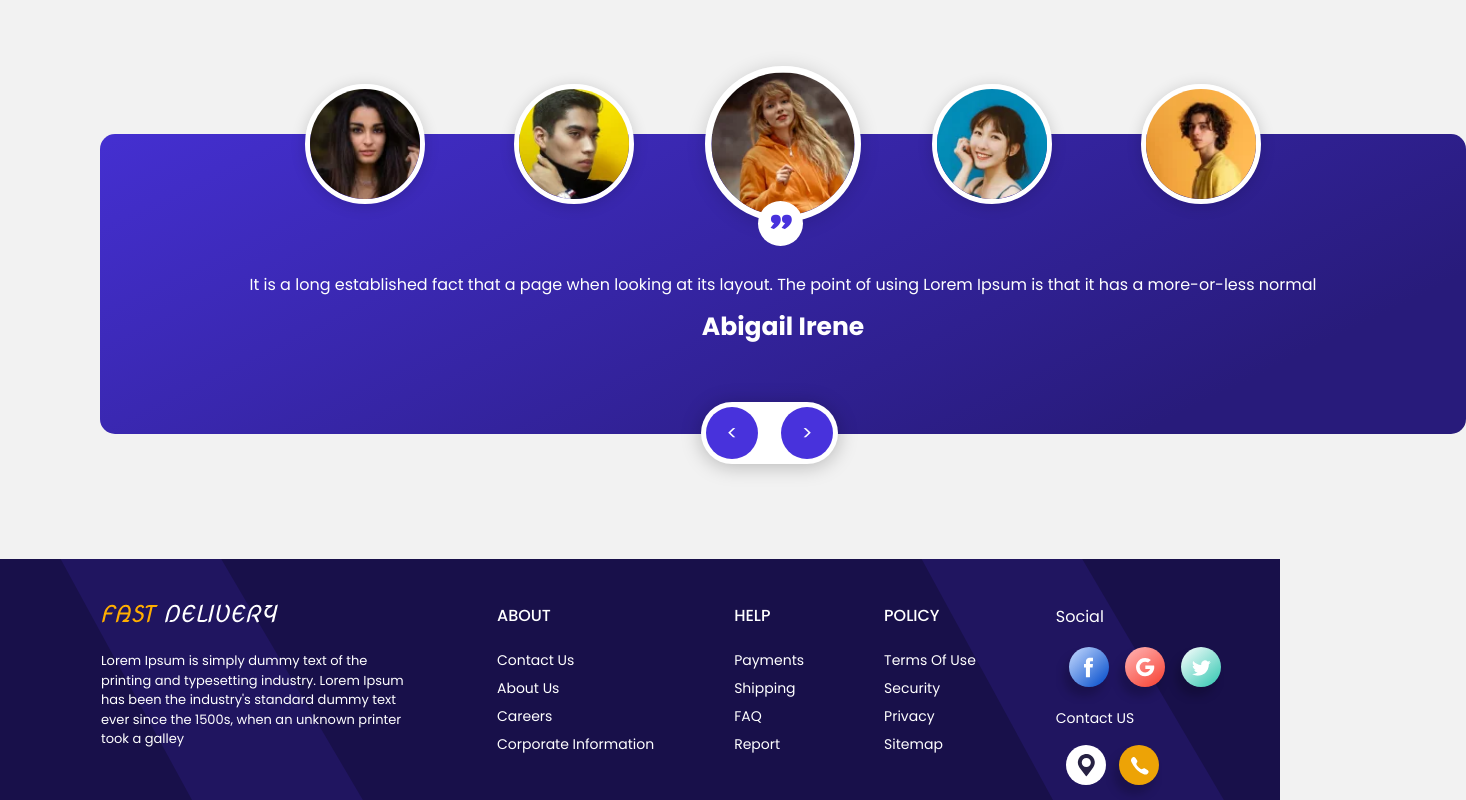
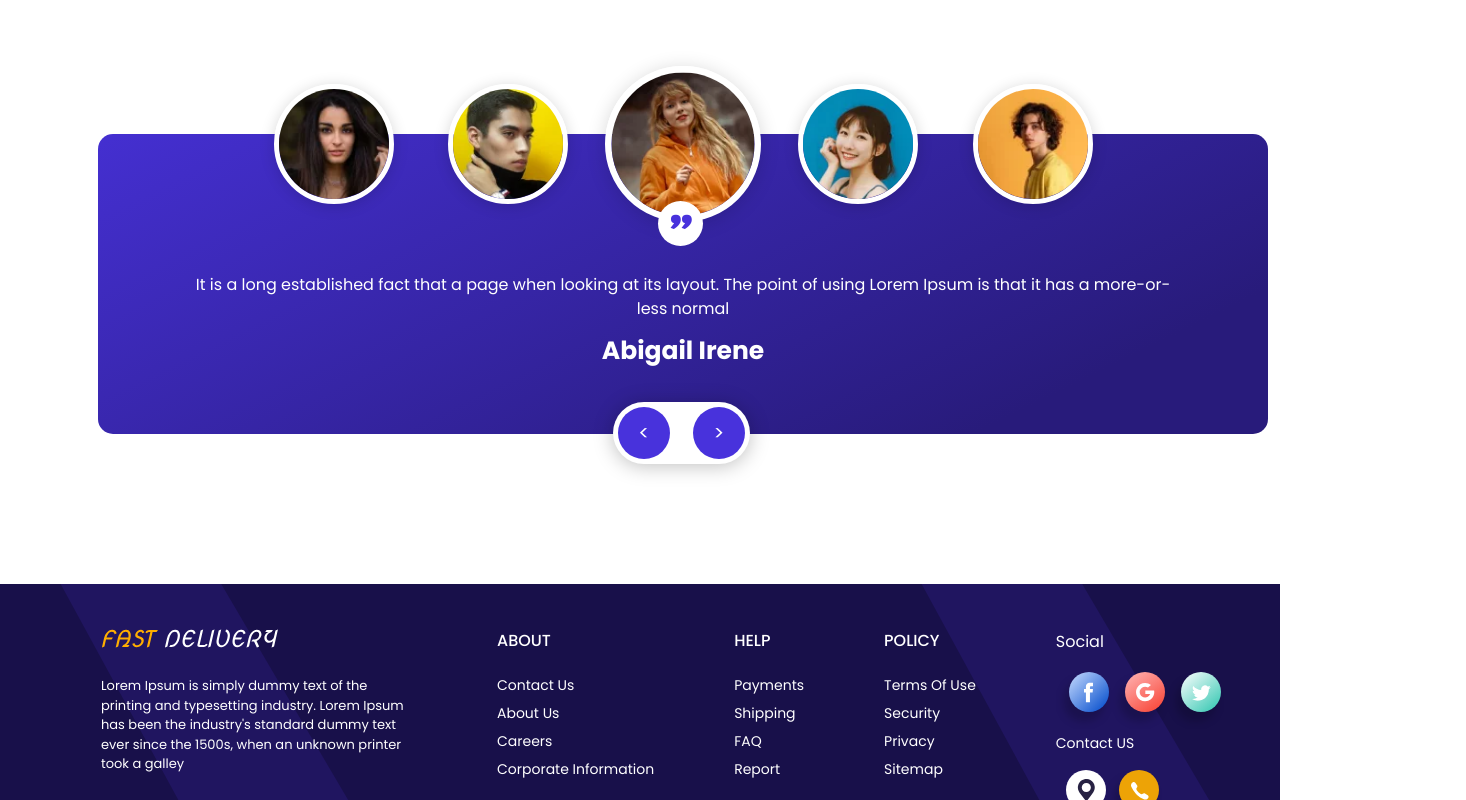
Before and after one commit to tokkaya79/fast-delivery, a React (Create React App) app: page /fast-delivery in a window 1280 px wide. Shown: the part 3700-4500 px from the top of the page, 1466 px wide, since content can reach past the window. Built offline with nearby package versions, Linux system fonts and the light colour scheme.

Commit message:
fixed slider wrapper

```diff
--- a/src/components/slider/style.scss
+++ b/src/components/slider/style.scss
@@ -1,11 +1,11 @@
 .slider {
-    margin-top: 150px;
-    margin-bottom: 125px;
-    padding: 0 100px;
+    margin: 150px 0;
     &__wrapper {
+        margin: 0 auto;
         position: relative;
         padding-top: 139px;
         padding-bottom: 56px;
+        max-width: 1170px;
         height: 300px;
         background: linear-gradient(153.75deg, #4832dc -11.22%, #281b7b 83.49%);
         border-radius: 15px;
--- a/src/styles/index.scss
+++ b/src/styles/index.scss
@@ -6,6 +6,7 @@
 body{
     font-family: 'Poppins', sans-serif;
     background-color: #F2F2F2;
+    background-color: #fff;
 }
 
 .container {
```
